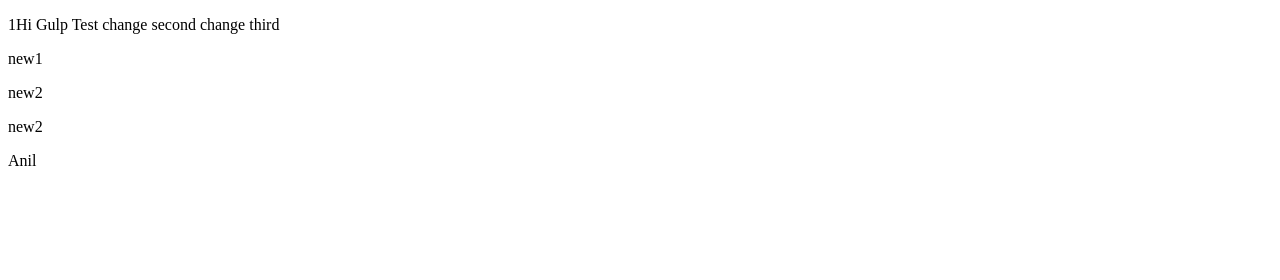
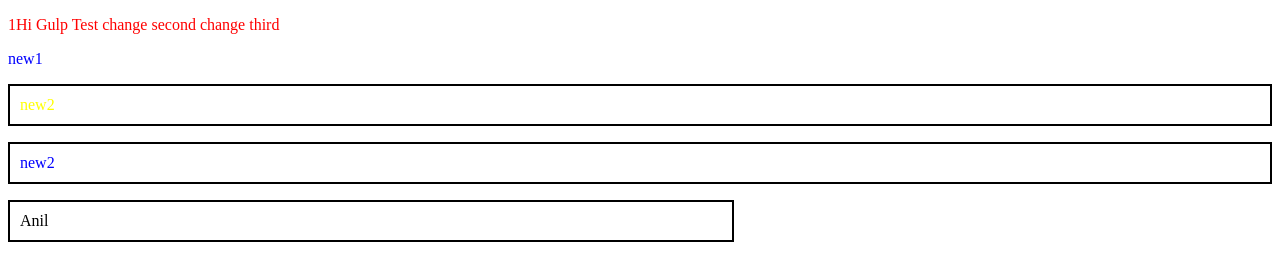
Before and after one commit to anilkumarsheoran/Gulp, a website: page app/index.html in a window 1280 px wide. Drawn offline with nearby package versions, Linux system fonts and the light colour scheme; files that its build step writes are made by us from their sources.

Commit message:
Scss & html

```diff
--- a/app/index.html
+++ b/app/index.html
@@ -5,16 +5,16 @@
     <title>
         Gulp
     </title>
-    <link rel="stylesheet" type="text/css" href="app/public/assets/stylesheets/style.css">
+    <link rel="stylesheet" type="text/css" href="public/assets/stylesheets/style.css">
     <script src='bower_components/angular/angular.js'></script>
 </head>
 
 <body>
-    <p>1Hi Gulp Test change second change third</p>
-    <p>new1</p>
-    <p>new2</p>
-    <p>new2</p>
-    <p>Anil</p>
+    <p class='p1'>1Hi Gulp Test change second change third</p>
+    <p class='p2'>new1</p>
+    <p class='p3'>new2</p>
+    <p class='p4'>new2</p>
+    <p class='p5'>Anil</p>
 </body>
 
 </html>
--- a/app/media/scss/style.scss
+++ b/app/media/scss/style.scss
@@ -0,0 +1,32 @@
+.p1{
+	color:red;
+	bgcolor:blue;
+}
+
+
+@mixin firstmixin(){
+	color:blue;
+}
+
+.p2{
+	@include firstmixin
+}
+
+.bordergeneric {
+	border:2px solid black;
+	padding: 10px;
+}
+
+.p3{
+	@extend .bordergeneric;
+	color:yellow;
+}
+.p4{
+	@extend .bordergeneric;
+	@include firstmixin
+
+}
+.p5{
+	width: 500px/900px *100%;
+	@extend .bordergeneric;
+}
```
